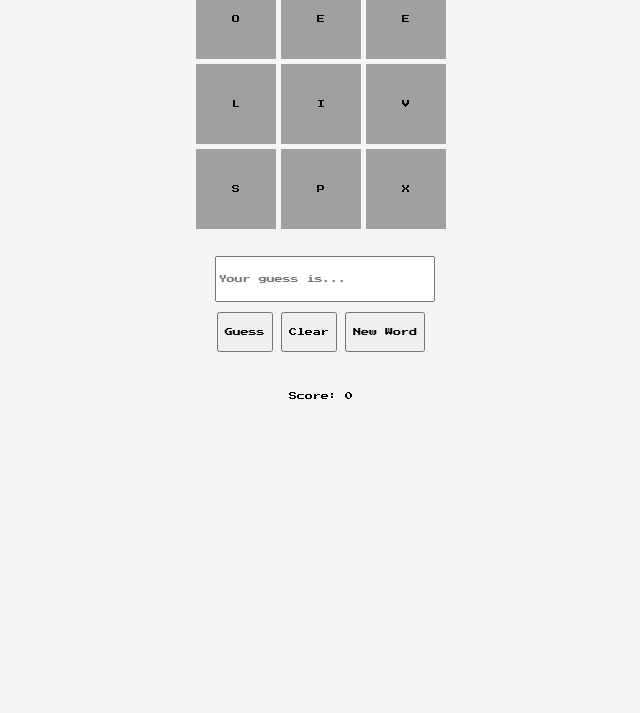
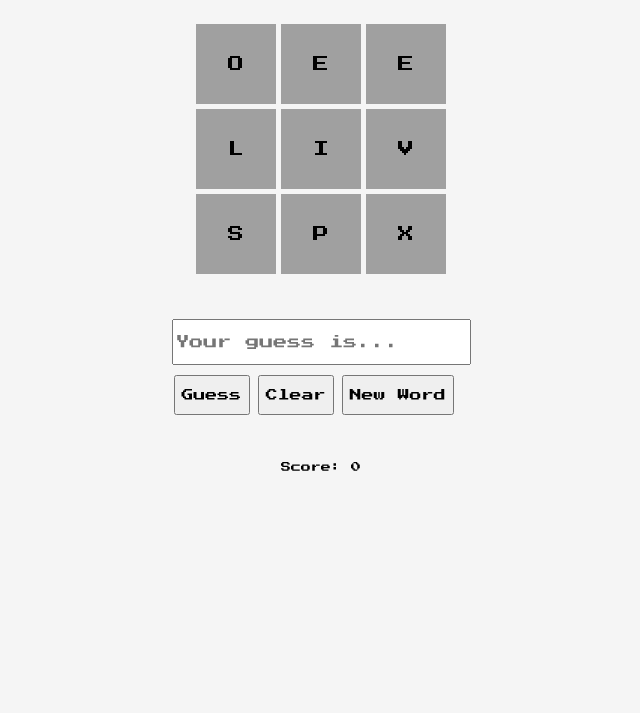
Before and after one commit to timroche6/9_letter_word, a plain HTML site: page index.html in a window 1280 px wide. Shown: the part 87-800 px from the top of the page, without its empty margins (319-959 px from the left). Drawn offline with Linux system fonts and the light colour scheme; a web font is replaced by a local one.

Commit message:
Undo screen size changes

```diff
--- a/styles.css
+++ b/styles.css
@@ -1,7 +1,8 @@
-* {
+*{
 font-family: 'Open Sans', sans-serif;
 }
 
+/* set the body background color */
 body {
 background-color: #f5f5f5;
 }
@@ -10,22 +11,23 @@ h1 {
 text-align: center;
 font-family: 'Silkscreen', cursive;
 font-weight: lighter;
-margin-top: 15px;
+margin-top: 30px;
 margin-bottom: auto;
-font-size: 1.2rem;
 }
 
+/* center the game container */
 #game-container {
 display: flex;
 flex-wrap: wrap;
 align-items: center;
 justify-content: center;
-margin-top: 0.2rem;
-margin-bottom: 0.2rem;
-padding: 0.2rem;
+margin-top: 10px;
+margin-bottom: 10px;
+padding: 10px;
 font-family: 'Press Start 2P', cursive;
 }
 
+/* style the letter grid */
 #letter-grid {
 display: grid;
 grid-template-columns: repeat(3, 1fr);
@@ -44,11 +46,12 @@ display: flex;
 margin: auto;
 background-color: rgb(160, 160, 160);
 text-align: center;
-font-size: 0.5rem;
+font-size: 16px;
 font-family: 'Press Start 2P', cursive;
 font-weight: regular;
 }
 
+/* change the color of clicked letters */
 .letter.clicked {
 background-color: #f5f5f5;
 color: #fff;
@@ -60,21 +63,20 @@ color: #fff;
     transform: scale(1.05);
 }
 
+/* style the guess input and buttons container */
 #guess-container {
 display: flex;
 align-items: center;
 justify-content: center;
 flex-wrap: wrap;
-margin: 0.2rem;
-height: fit-content;
+margin: 15px;
 }
 
 #guess-input {
-width: 100%;
-max-width: 300px;
+width: auto;
 height: 40px;
 margin: auto;
-font-size: 0.5rem;
+font-size: 14px;
 font-family: 'Press Start 2P', cursive;
 font-weight: lighter;
 }
@@ -83,7 +85,7 @@ font-weight: lighter;
 width: fit-content;
 height: 40px;
 margin: 10px 2px;
-font-size: 0.5rem;
+font-size: 12px;
 font-family: 'Press Start 2P', cursive;
 font-weight: lighter;
 }
@@ -98,11 +100,10 @@ transform: scale(1.1);
 width: fit-content;
 height: 40px;
 margin: 10px 2px;
-font-size: 0.5rem;
+font-size: 12px;
 font-family: 'Press Start 2P', cursive;
 font-weight: lighter;
 }
-
 
 #clear-button:hover {
     -webkit-transform: scale(1.1);
@@ -114,7 +115,7 @@ transform: scale(1.1);
 width: fit-content;
 height: 40px;
 margin: 10px 2px;
-font-size: 0.5rem;
+font-size: 12px;
 font-family: 'Press Start 2P', cursive;
 font-weight: lighter;
 }
@@ -128,7 +129,7 @@ transform: scale(1.1);
 /* style the score container */
 #score-container {
 text-align: center;
-font-size: 0.5rem;
+font-size: 12px;
 font-family: 'Press Start 2P', cursive;
 font-weight: lighter;
 margin: auto;
@@ -136,7 +137,7 @@ margin: auto;
 
 #score {
 text-align: center;
-font-size: 0.5rem;
+font-size: 10px;
 font-family: 'Press Start 2P', cursive;
 font-weight: lighter;
 margin: auto;
@@ -144,7 +145,7 @@ margin: auto;
 
 #score-text {
 text-align: center;
-font-size: 0.5rem;
+font-size: 10px;
 font-family: 'Press Start 2P', cursive;
 font-weight: lighter;
 margin: auto;
@@ -152,20 +153,14 @@ margin: auto;
 
 #message-container {
 text-align: center;
-font-size: 0.5rem;
+font-size: 12px;
 font-family: 'Press Start 2P', cursive;
 font-weight: lighter;
 }
 
 #message {
 text-align: center;
-font-size: 0.5rem;
+font-size: 10px;
 font-family: 'Press Start 2P', cursive;
 font-weight: lighter;
 }
-
-@media only screen and (max-width: 600px) {
-#score-container, #message-container, #score, #score-text, #message, #new-word-button, #guess-button, #clear-button, .letter {
-    font-size: 0.4rem;
-}
-}
```
Lines whose indentation alone changed are shown as unchanged.
